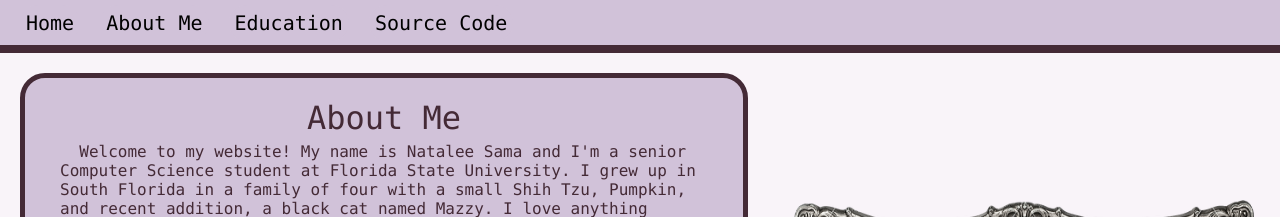
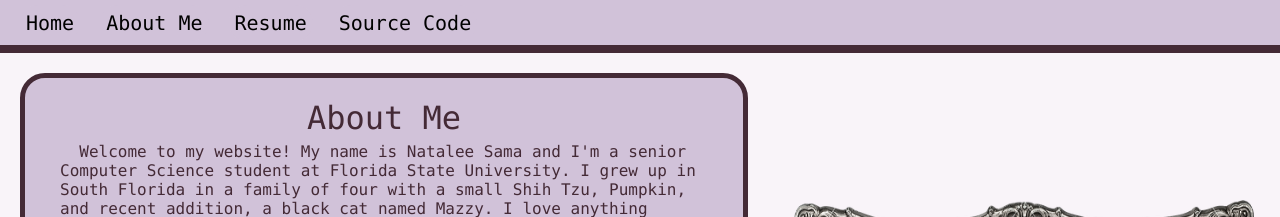
Before and after one commit to nataleesama/nataleesama.github.io, a plain HTML site: page bio.html in a window 1280 px wide. Shown: the top 217 px of the page. Drawn offline with Linux system fonts and the light colour scheme.

Commit message:
Update Bio

```diff
--- a/bio.html
+++ b/bio.html
@@ -12,7 +12,11 @@
             <a href = "bio.html">
                 <button class = "headP">About Me</button>
             </a>
-            <button class = "headP">Education</button>
+
+            <a href = "NataleeSama-Resume.pdf">
+                <button class = "headP">Resume</button>
+            </a>
+
             <a href = "https://github.com/nataleesama/nataleesama.github.io">
                 <button class = "headP">Source Code</button>
             </a>
```
